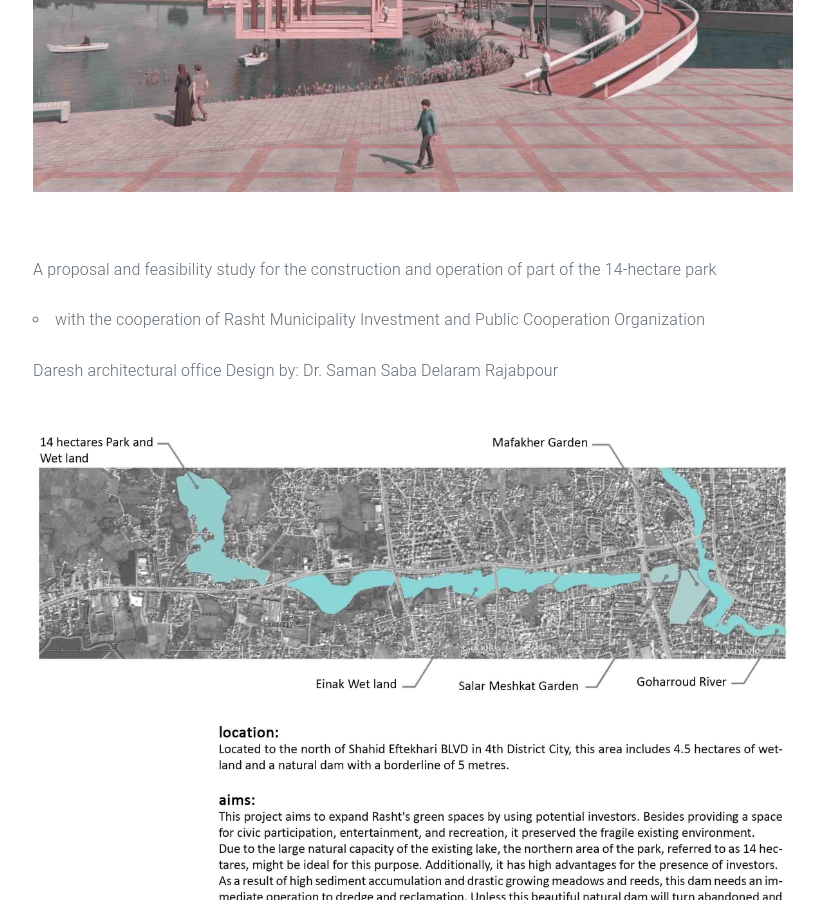
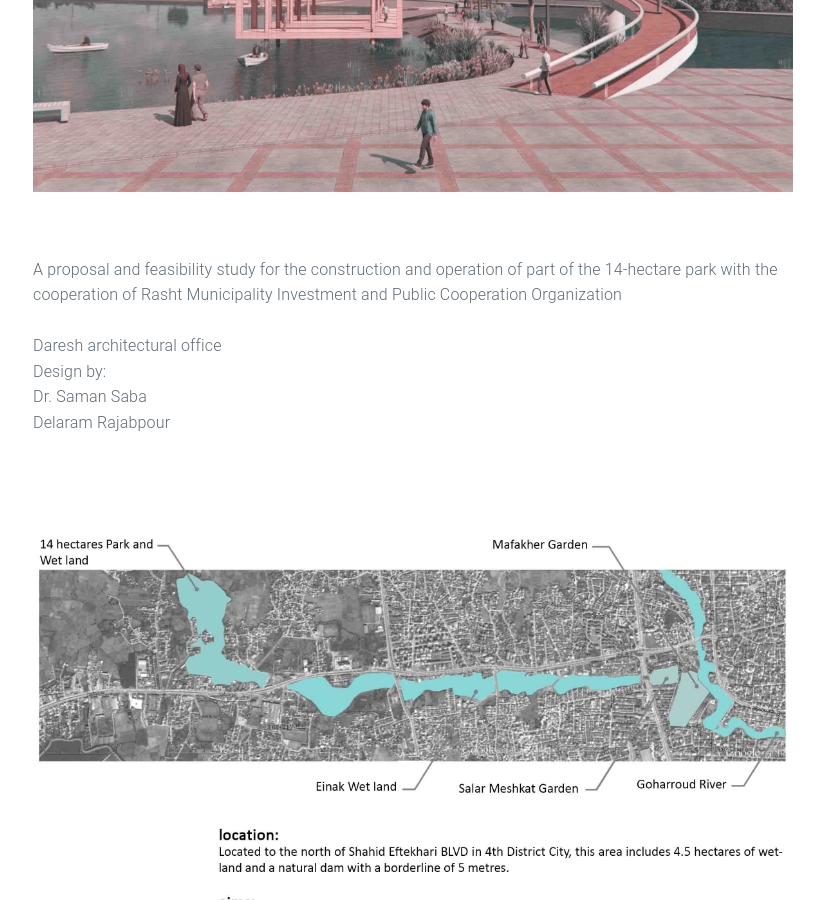
Before and after one commit to dellastudio/dellastudio.github.io, a Jekyll site: the page built from _posts/2021-07-01-wetland.markdown, in a window 1280 px wide and 900 px high, scrolled down 733 px. Shown: the whole window, without its empty margins (227-1051 px from the left). Built offline with Jekyll 4.4.1, drawn with Linux system fonts in a browser that asks for light colours.

Commit message:
wet land added

```diff
--- a/_posts/2021-07-01-wetland.markdown
+++ b/_posts/2021-07-01-wetland.markdown
@@ -8,12 +8,12 @@ preview: assets/wet-land/0_first_page.jpg
 <img src='http://www.dellastudio.com/assets/wet-land/1_first_picture.jpg'/>
 
 A proposal and feasibility study for the construction and operation of part of the 14-hectare park
-- with the cooperation of Rasht Municipality Investment and Public Cooperation Organization
+with the cooperation of Rasht Municipality Investment and Public Cooperation Organization
 
-Daresh architectural office
-Design by:
-Dr. Saman Saba
-Delaram Rajabpour
+Daresh architectural office <br>
+Design by: <br>
+Dr. Saman Saba <br>
+Delaram Rajabpour <br><br><br>
 
 
 <img src='http://www.dellastudio.com/assets/wet-land/002.jpg'/>
```
